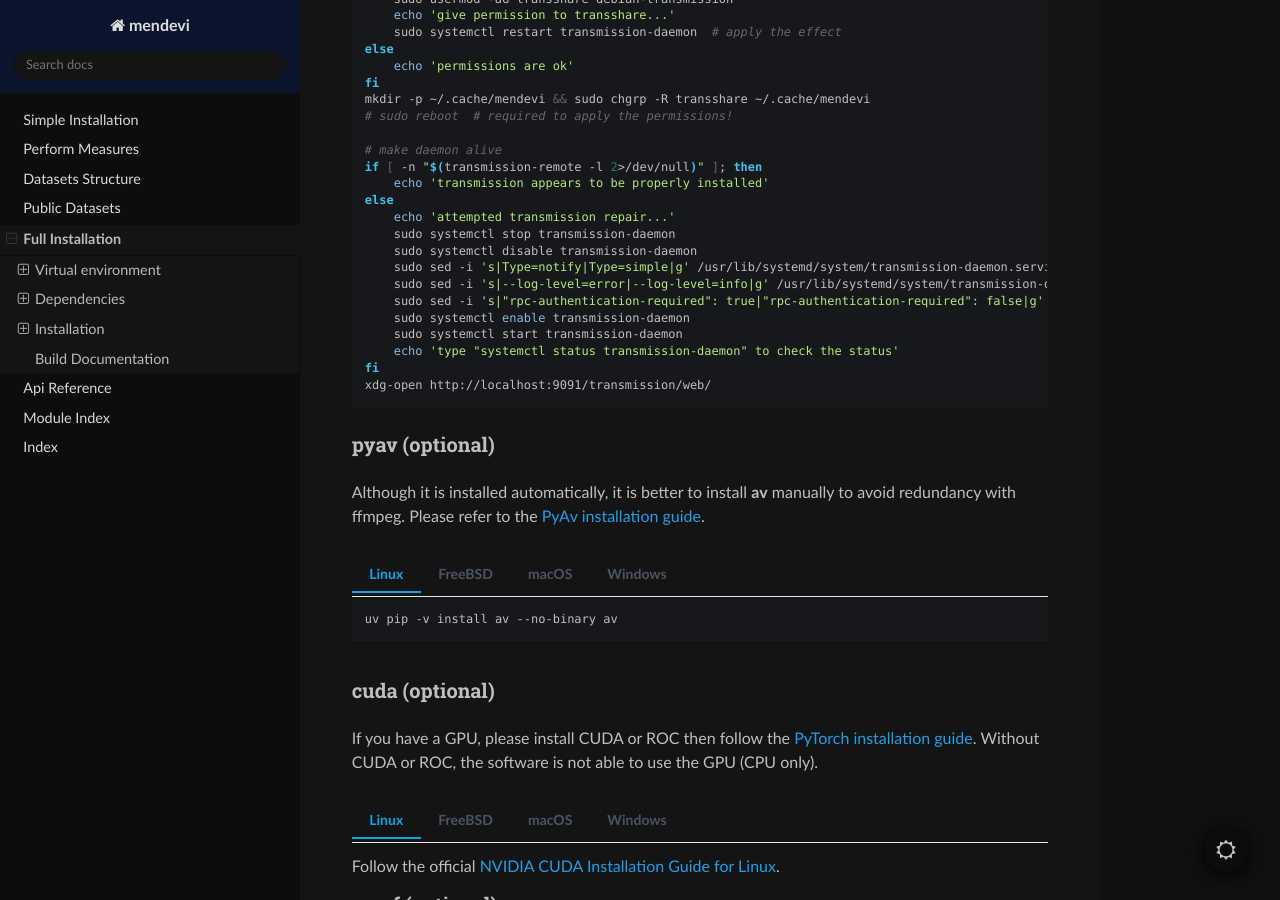
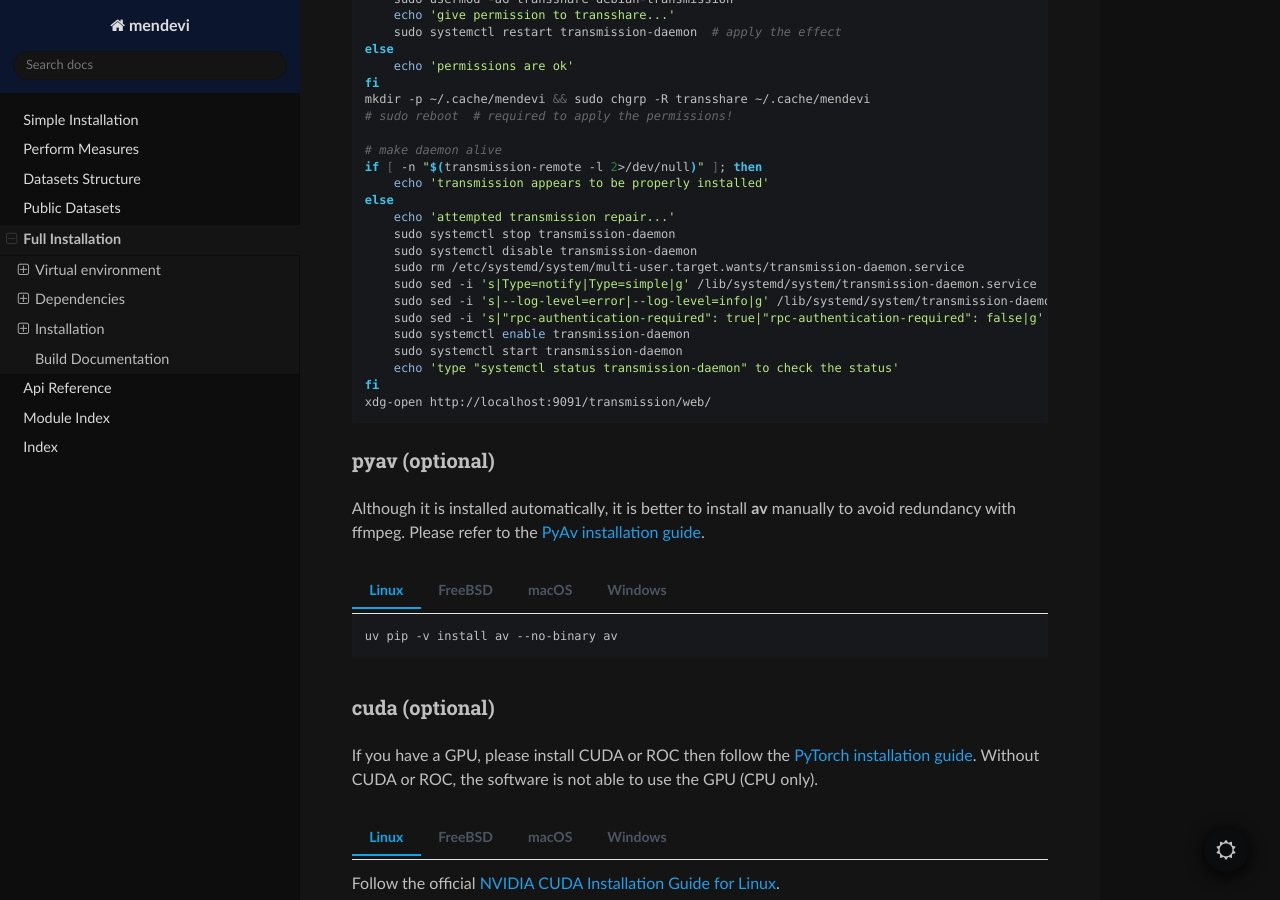
Before and after one commit to robinechuca/mendevi, a Sphinx documentation site: the page built from docs/developer_guide/installation.rst, in a window 1280 px wide and 900 px high, scrolled down 2428 px. Built offline with Sphinx 7.4.7 and the Read the Docs theme 3.1.0, drawn with Linux system fonts in a browser that asks for light colours.

```diff
--- a/docs/developer_guide/installation.rst
+++ b/docs/developer_guide/installation.rst
@@ -263,8 +263,9 @@
         echo 'attempted transmission repair...'
         sudo systemctl stop transmission-daemon
         sudo systemctl disable transmission-daemon
-        sudo sed -i 's|Type=notify|Type=simple|g' /usr/lib/systemd/system/transmission-daemon.service
-        sudo sed -i 's|--log-level=error|--log-level=info|g' /usr/lib/systemd/system/transmission-daemon.service
+        sudo rm /etc/systemd/system/multi-user.target.wants/transmission-daemon.service
+        sudo sed -i 's|Type=notify|Type=simple|g' /lib/systemd/system/transmission-daemon.service
+        sudo sed -i 's|--log-level=error|--log-level=info|g' /lib/systemd/system/transmission-daemon.service
         sudo sed -i 's|"rpc-authentication-required": true|"rpc-authentication-required": false|g' /etc/transmission-daemon/settings.json
         sudo systemctl enable transmission-daemon
         sudo systemctl start transmission-daemon
```
